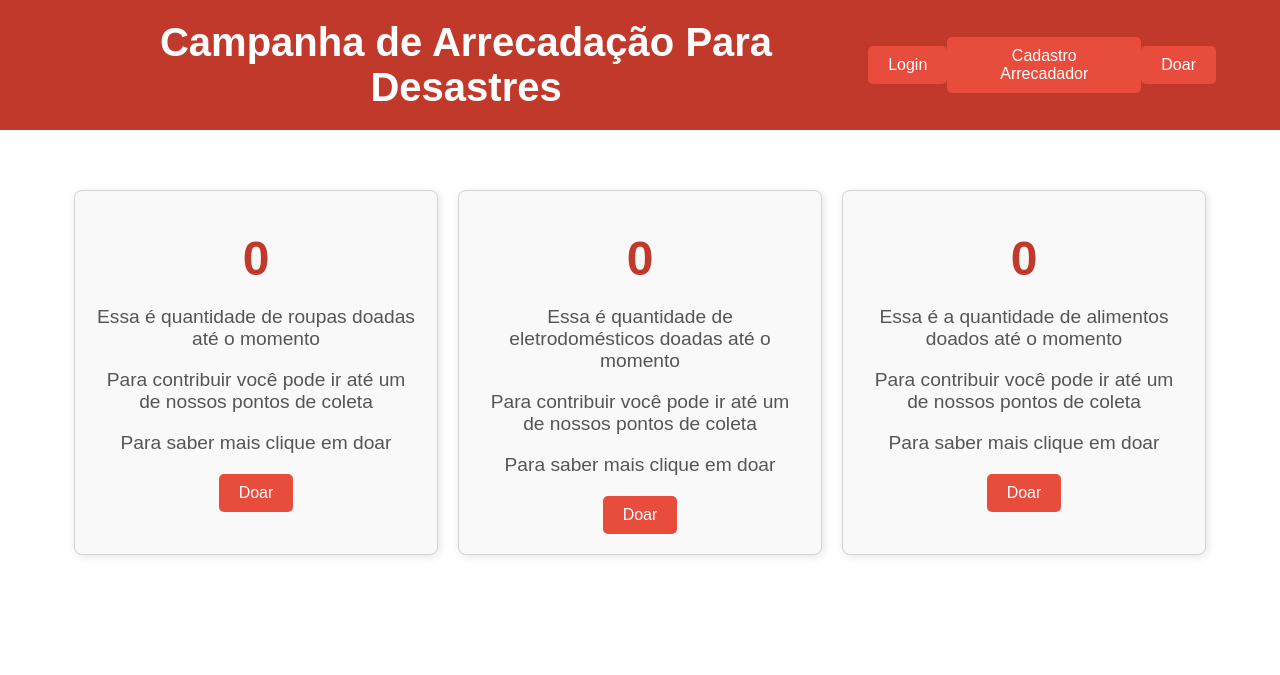
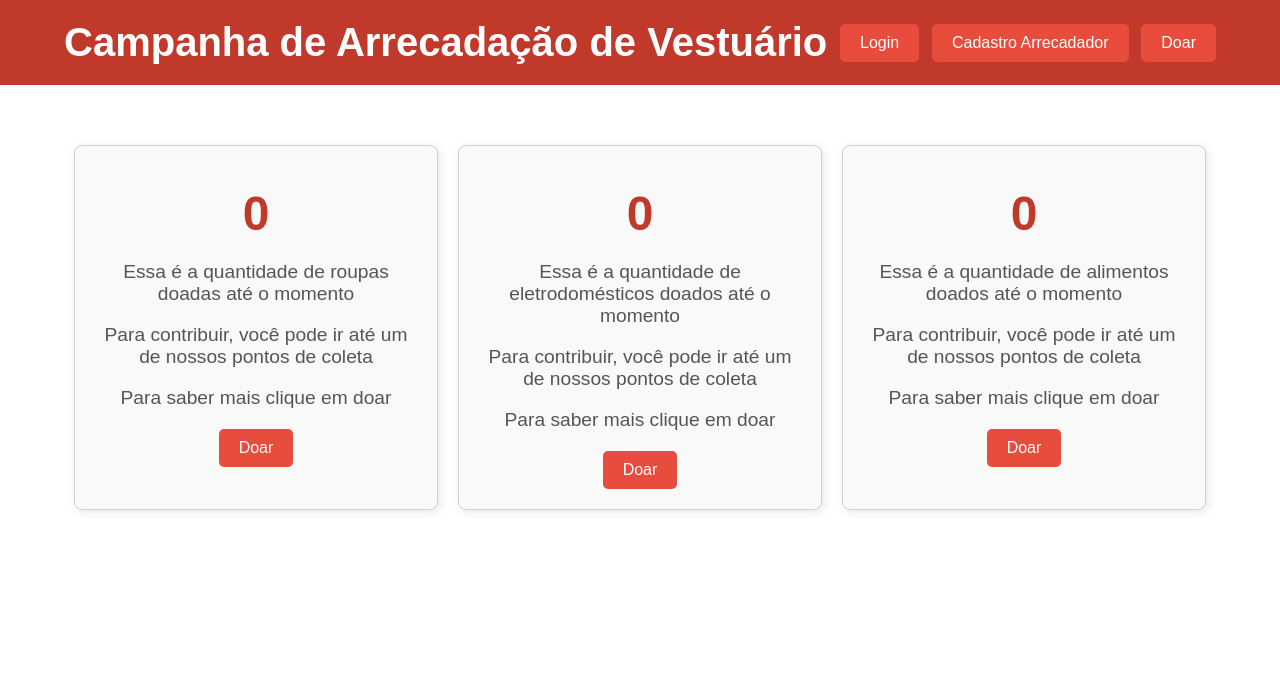
Before and after one commit to Lucasrafael703/projetointegrador, a Django app: page / in a window 1280 px wide. Shown: the top 675 px of the page. Run offline with Django 4.2, Linux system fonts and the light colour scheme; data that the repository does not hold is empty.

Commit message:
Corrigindo erros

```diff
--- a/example/templates/index.html
+++ b/example/templates/index.html
@@ -11,26 +11,26 @@
 <body>
     <header>
         <div class="container">
-            <h1>Campanha de Arrecadação Para Desastres</h1>
-            <a href="{% url 'admin:index' %}"><button class="btn-donate">Login</button></a>
-            <a href="{% url 'cadastrar_arrecadador' %}"><button class="btn-donate">Cadastro Arrecadador</button></a> <!-- Botão para Cadastro Arrecadador com estilo de btn-donate -->
-            <a href="{% url 'adicionar_doacao' %}"><button class="btn-donate">Doar</button></a> <!-- Botão para Doar -->
+            <h1>Campanha de Arrecadação de Vestuário</h1>
+            <a href="{% url 'admin:index' %}"><button class="btn-login">Login</button></a>
+            <a href="{% url 'cadastrar_arrecadador' %}"><button class="btn-register">Cadastro Arrecadador</button></a>
+            <a href="{% url 'adicionar_doacao' %}"><button class="btn-donate">Doar</button></a>
         </div>
     </header>
 
     <div class="horizontal-container">
         <section class="donation-info">
             <h2><span>{{ soma_quantidade }}</span></h2>
-            <p>Essa é quantidade de roupas doadas até o momento</p>
-            <p>Para contribuir você pode ir até um de nossos pontos de coleta</p>
+            <p>Essa é a quantidade de roupas doadas até o momento</p>
+            <p>Para contribuir, você pode ir até um de nossos pontos de coleta</p>
             <p>Para saber mais clique em doar</p>
             <a href="{% url 'adicionar_doacao' %}"><button class="btn-donate">Doar</button></a>
         </section>
 
         <section class="donation-info">
             <h2><span>{{ soma_quantidade_eletrodomestico }}</span></h2>
-            <p>Essa é quantidade de eletrodomésticos doadas até o momento</p>
-            <p>Para contribuir você pode ir até um de nossos pontos de coleta</p>
+            <p>Essa é a quantidade de eletrodomésticos doados até o momento</p>
+            <p>Para contribuir, você pode ir até um de nossos pontos de coleta</p>
             <p>Para saber mais clique em doar</p>
             <a href="{% url 'adicionar_doacao' %}"><button class="btn-donate">Doar</button></a>
         </section>
@@ -38,7 +38,7 @@
         <section class="donation-info">
             <h2><span>{{ soma_quantidade_alimento }}</span></h2>
             <p>Essa é a quantidade de alimentos doados até o momento</p>
-            <p>Para contribuir você pode ir até um de nossos pontos de coleta</p>
+            <p>Para contribuir, você pode ir até um de nossos pontos de coleta</p>
             <p>Para saber mais clique em doar</p>
             <a href="{% url 'adicionar_doacao' %}"><button class="btn-donate">Doar</button></a>
         </section>
--- a/example/views.py
+++ b/example/views.py
@@ -1,6 +1,9 @@
+# example/views.py
 from datetime import datetime
+
+from django.shortcuts import render
+from django.db.models import Sum
 from django.shortcuts import render, redirect
-from django.db.models import Sum
 from .models import Arrecadacao, Arrecadacao_eletrodomestico, Arrecadacao_alimento, Vestuario, Eletrodomestico, Alimento, Tamanho, Genero, Arrecadador
 
 def adicionar_doacao(request):
@@ -8,23 +11,23 @@ def adicionar_doacao(request):
     if request.method == 'POST':
         tipo = request.POST.get('tipo')
         quantidade = int(request.POST.get('quantidade', 0))
+        arrecadador_id = request.POST.get('arrecadador_id')  # Capturando o ID do arrecadador
 
         if tipo == 'vestuario':
             vestuario_id = request.POST.get('vestuario')
             tamanho_id = request.POST.get('tamanho')
             genero_id = request.POST.get('genero')
-            arrecadador_id = request.POST.get('arrecadador_id')  # Adicionado para pegar o ID do arrecadador
             vestuario = Vestuario.objects.get(id=vestuario_id)
             tamanho = Tamanho.objects.get(id=tamanho_id)
             genero = Genero.objects.get(id=genero_id)
-            arrecadador = Arrecadador.objects.get(id=arrecadador_id)  # Captura o arrecadador
 
+            # Criação da doação incluindo o arrecadador
             Arrecadacao.objects.create(
                 vestuario=vestuario,
                 tamanho=tamanho,
                 genero=genero,
                 quantidade=quantidade,
-                arrecadador=arrecadador,  # Associa o arrecadador à doação
+                arrecadador_id=arrecadador_id  # Adicionando o arrecadador
             )
 
         elif tipo == 'eletrodomestico':
@@ -37,6 +40,7 @@ def adicionar_doacao(request):
             alimento = Alimento.objects.get(id=alimento_id)
             Arrecadacao_alimento.objects.create(alimento=alimento, quantidade=quantidade)
 
+        # Retorna a quantidade como contexto para o JavaScript manipular
         return render(request, 'adicionar_doacao.html', {'quantidade': quantidade, 'doacao_realizada': True})
 
     context = {
@@ -45,7 +49,7 @@ def adicionar_doacao(request):
         'generos': Genero.objects.all(),
         'eletrodomesticos': Eletrodomestico.objects.all(),
         'alimentos': Alimento.objects.all(),
-        'arrecadores': Arrecadador.objects.all(),  # Certifique-se de que isso está presente
+        'arrecadores': Arrecadador.objects.all(),  # Adicione isso
     }
     return render(request, 'adicionar_doacao.html', context)
 
```
Also changed, not shown: example/templates/adicionar_doacao.html (+7 -0 lines).
